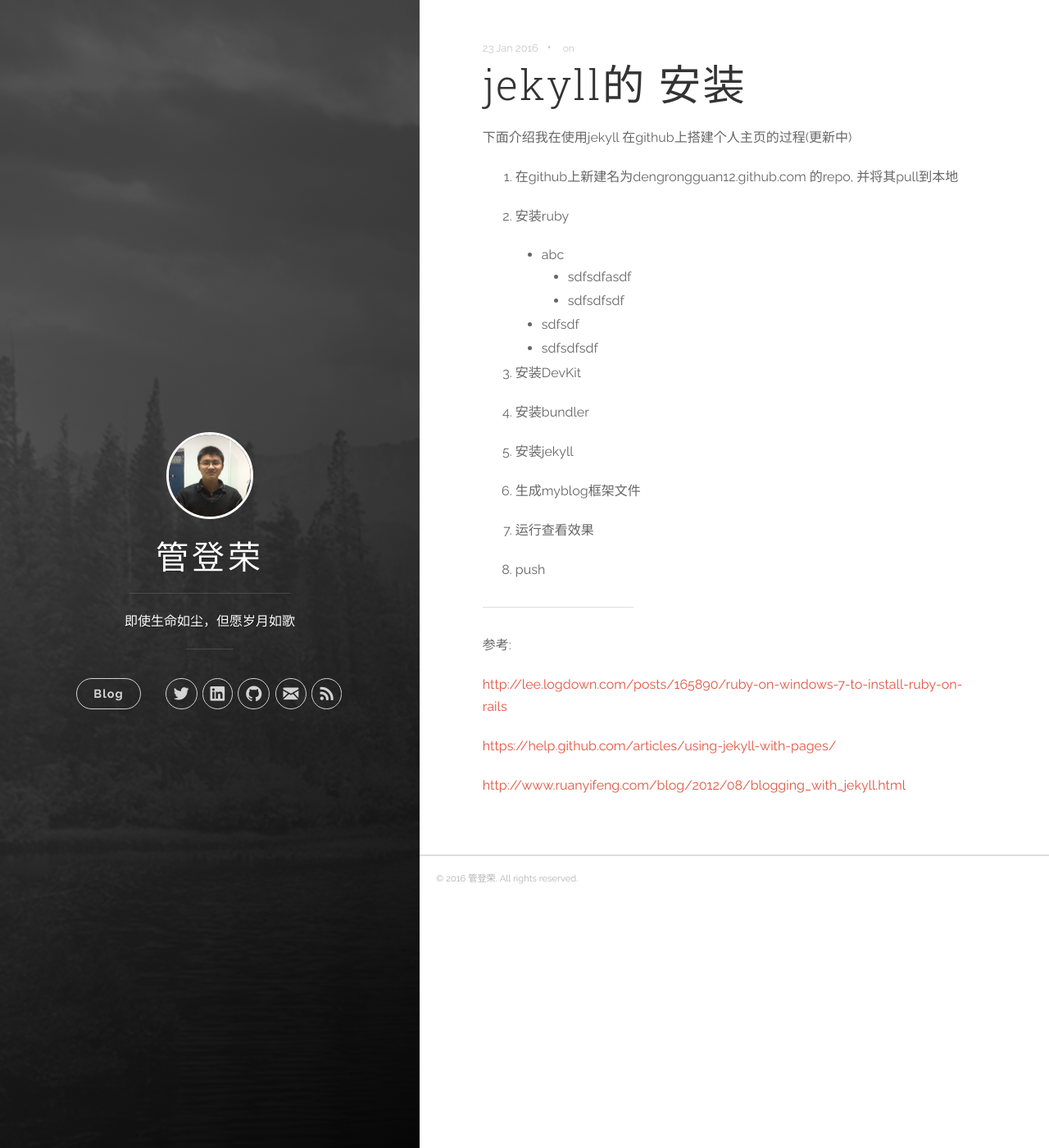
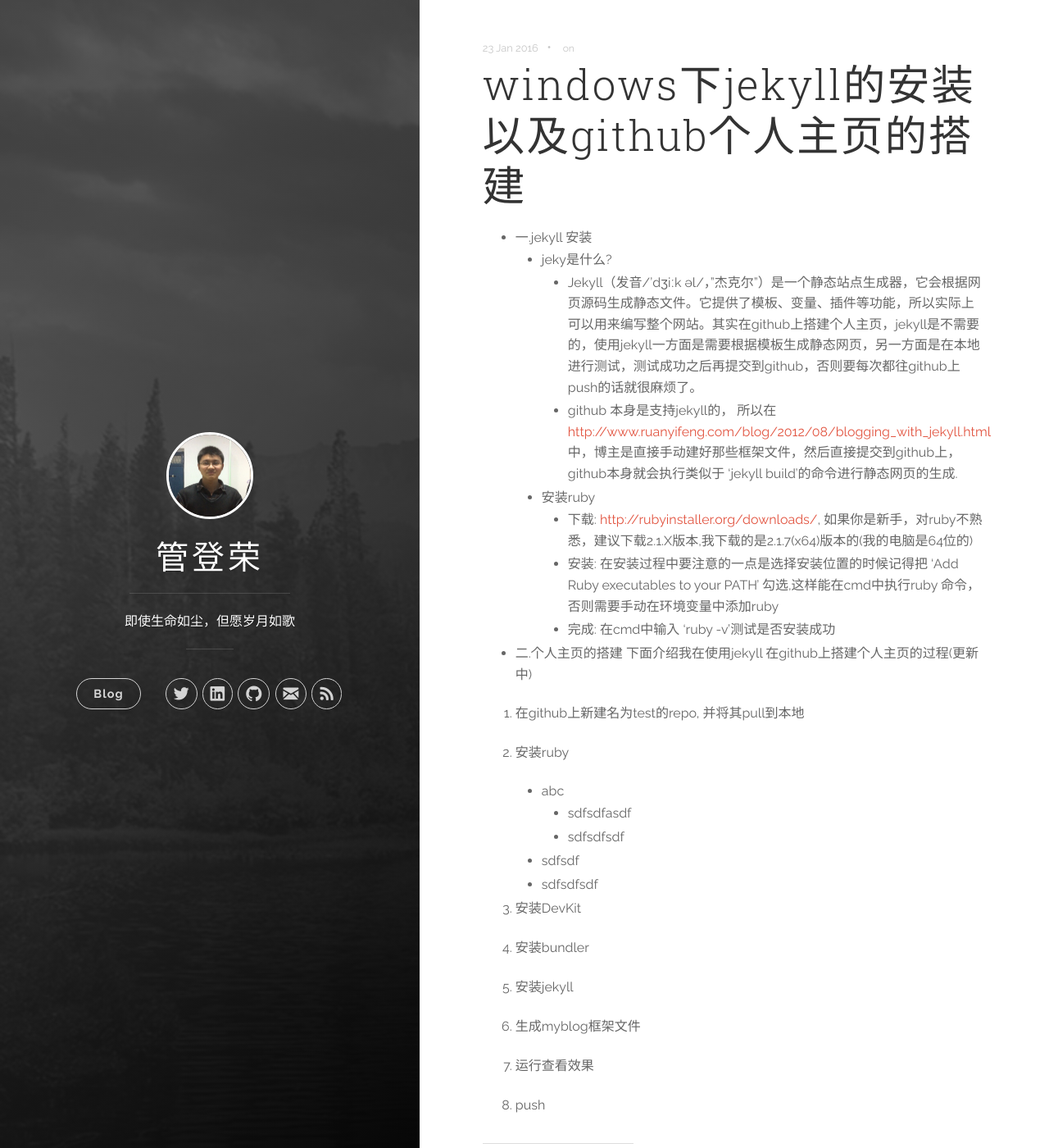
Before and after one commit to DengrongGuan12/blog, a Jekyll site: the page built from _posts/2016-01-23-jekyll-install.markdown, in a window 1280 px wide and 1400 px high. Shown: the whole window at 82% size. Built offline with Jekyll 4.4.1, drawn with Linux system fonts in a browser that asks for light colours.

Commit message:
update jekyll install

```diff
--- a/_posts/2016-01-23-jekyll-install.markdown
+++ b/_posts/2016-01-23-jekyll-install.markdown
@@ -1,12 +1,25 @@
 ---
 layout: post
-title:  "jekyll的 安装"
+title:  "windows下jekyll的安装以及github个人主页的搭建"
 date:   2016-01-23 14:57:55
 categories: jekyll update
 ---
+
+* 一.jekyll 安装
+	+ jeky是什么?
+		- Jekyll（发音/'dʒiːk əl/，"杰克尔"）是一个静态站点生成器，它会根据网页源码生成静态文件。它提供了模板、变量、插件等功能，所以实际上可以用来编写整个网站。其实在github上搭建个人主页，jekyll是不需要的，使用jekyll一方面是需要根据模板生成静态网页，另一方面是在本地进行测试，测试成功之后再提交到github，否则要每次都往github上push的话就很麻烦了。
+		- github 本身是支持jekyll的， 所以在[http://www.ruanyifeng.com/blog/2012/08/blogging_with_jekyll.html](这篇博客)中，博主是直接手动建好那些框架文件，然后直接提交到github上，github本身就会执行类似于 'jekyll build'的命令进行静态网页的生成.
+	+ 安装ruby
+		- 下载: [http://rubyinstaller.org/downloads/](下载地址), 如果你是新手，对ruby不熟悉，建议下载2.1.X版本,我下载的是2.1.7(x64)版本的(我的电脑是64位的)
+		- 安装: 在安装过程中要注意的一点是选择安装位置的时候记得把 'Add Ruby executables to your PATH' 勾选,这样能在cmd中执行ruby 命令，否则需要手动在环境变量中添加ruby
+		- 完成: 在cmd中输入 'ruby -v'测试是否安装成功
+
+* 二.个人主页的搭建
 下面介绍我在使用jekyll 在github上搭建个人主页的过程(更新中)
 
-1. 在github上新建名为dengrongguan12.github.com 的repo, 并将其pull到本地
+
+
+1. 在github上新建名为test的repo, 并将其pull到本地
 
 2. 安装ruby
 
```
